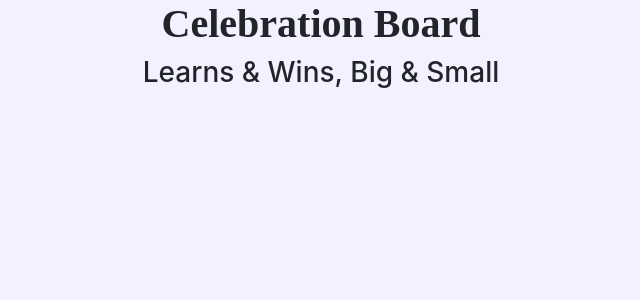
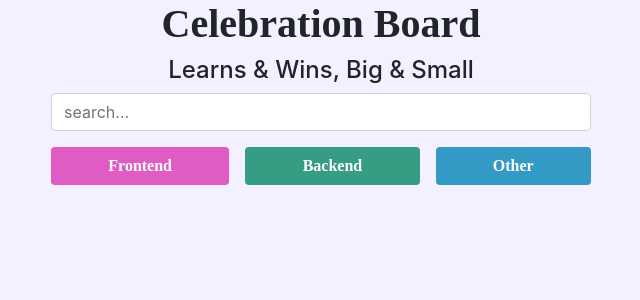
Before and after one commit to sawiggins/celebrate, a React (Create React App) app: page / in a window 1280 px wide. Shown: the top 300 px of the page, without its empty margins (319-959 px from the left). Built offline with nearby package versions, Linux system fonts and the light colour scheme; what webfontloader would draw is missing.

Commit message:
style: framework for hero

```diff
--- a/src/App.js
+++ b/src/App.js
@@ -1,10 +1,24 @@
 import './App.css';
-import {Container} from 'react-bootstrap'
+import {Button, Col, Container, Form, Row} from 'react-bootstrap'
 
 const App = () => (
   <Container className="App">
-    <h1>Celebration Board</h1>
-    <h3>Learns &amp; Wins, Big &amp; Small</h3>
+    <Row className="hero flex-column">
+      <h1>Celebration Board</h1>
+      <h4>Learns &amp; Wins, Big &amp; Small</h4>
+      <Col md={{span: 6, offset: 3}}>
+        <Form>
+          <Form.Group>
+            <Form.Control type="text" placeholder="search..."></Form.Control>
+          </Form.Group>
+        </Form>
+        <div className="filters">
+          <Button variant='frontend'>Frontend</Button>
+          <Button variant='backend'>Backend</Button>
+          <Button variant='other'>Other</Button>
+        </div>
+      </Col>
+    </Row>
   </Container>
 )
 
--- a/src/styles/main.scss
+++ b/src/styles/main.scss
@@ -1,4 +1,11 @@
 $body-bg: #F3F1FF;
+$pink: #E05CC4;
+$teal: #369C84;
+$aqua: #3399C5;
+
+$frontend: $pink;
+$backend: $teal;
+$other: $aqua;
 
 @import "~bootstrap/scss/bootstrap";
 
@@ -6,3 +13,34 @@ h1 {
   font-family: 'ZillaSlab';
   font-weight: bold;
 }
+
+.btn-frontend, .btn-backend, .btn-other {
+  color: $white;
+  font-family: 'ZillaSlab';
+  font-weight: bold;
+}
+
+.btn-frontend {
+  background-color: $frontend;
+}
+
+.btn-backend {
+  background-color: $backend;
+}
+
+.btn-other {
+  background-color: $other;
+}
+
+.filters {
+  display: flex;
+  justify-content: space-between;
+
+  .btn {
+    flex-grow: 1;
+  }
+
+  .btn + .btn {
+    margin-left: 1rem;
+  }
+}
```
